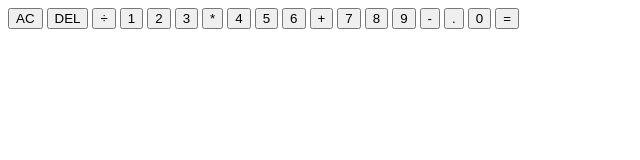
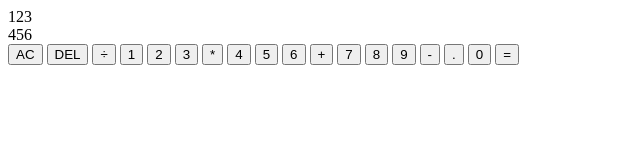
Before and after one commit to JeffShah/Projects, a plain HTML site: page calculator/index.html in a window 1280 px wide. Shown: the whole page, without its empty margins (0-640 px from the left). Drawn offline with Linux system fonts and the light colour scheme.

```diff
--- a/calculator/index.html
+++ b/calculator/index.html
@@ -11,8 +11,8 @@
 <body>
  <div class="calculator-grid">
     <div class="output">
-        <div class="previous-operand"></div>
-        <div class="current-operand"></div>
+        <div class="previous-operand">123</div>
+        <div class="current-operand">456</div>
     </div>
 <button class="span-two">AC</button>
 <button>DEL</button>
```
